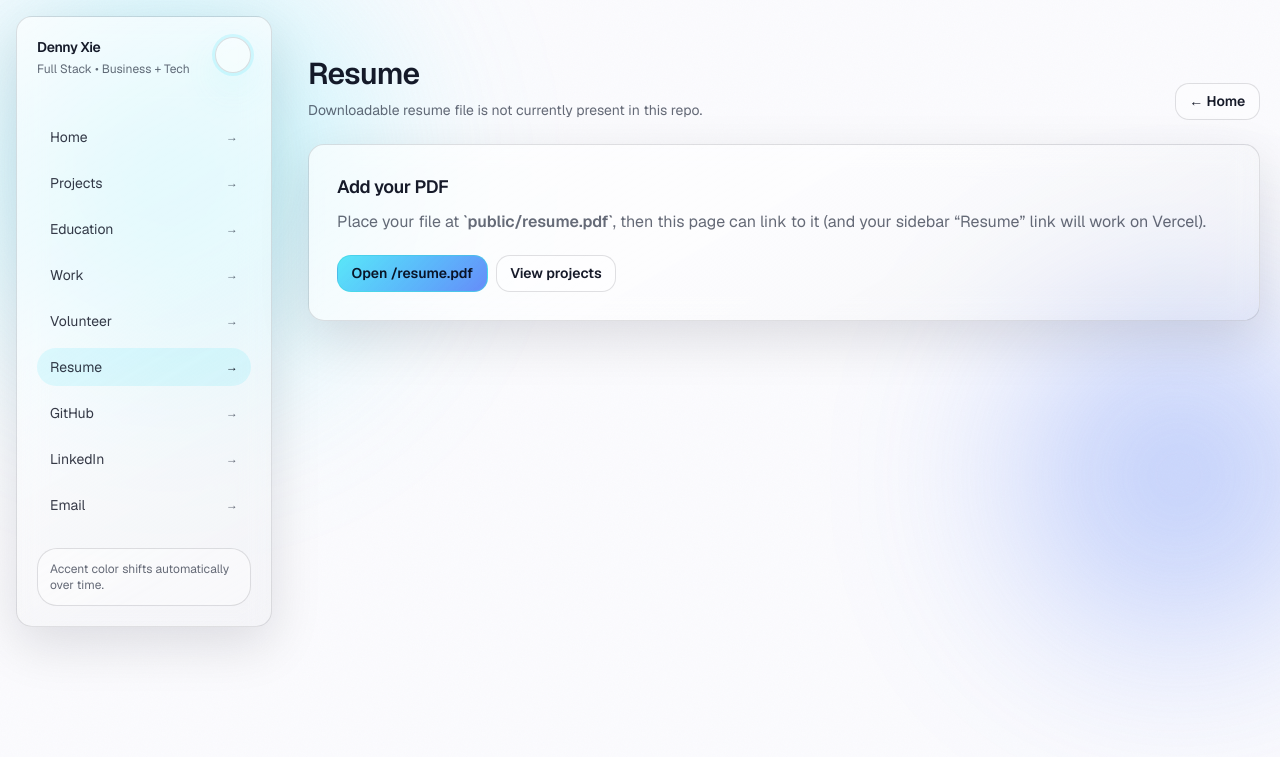
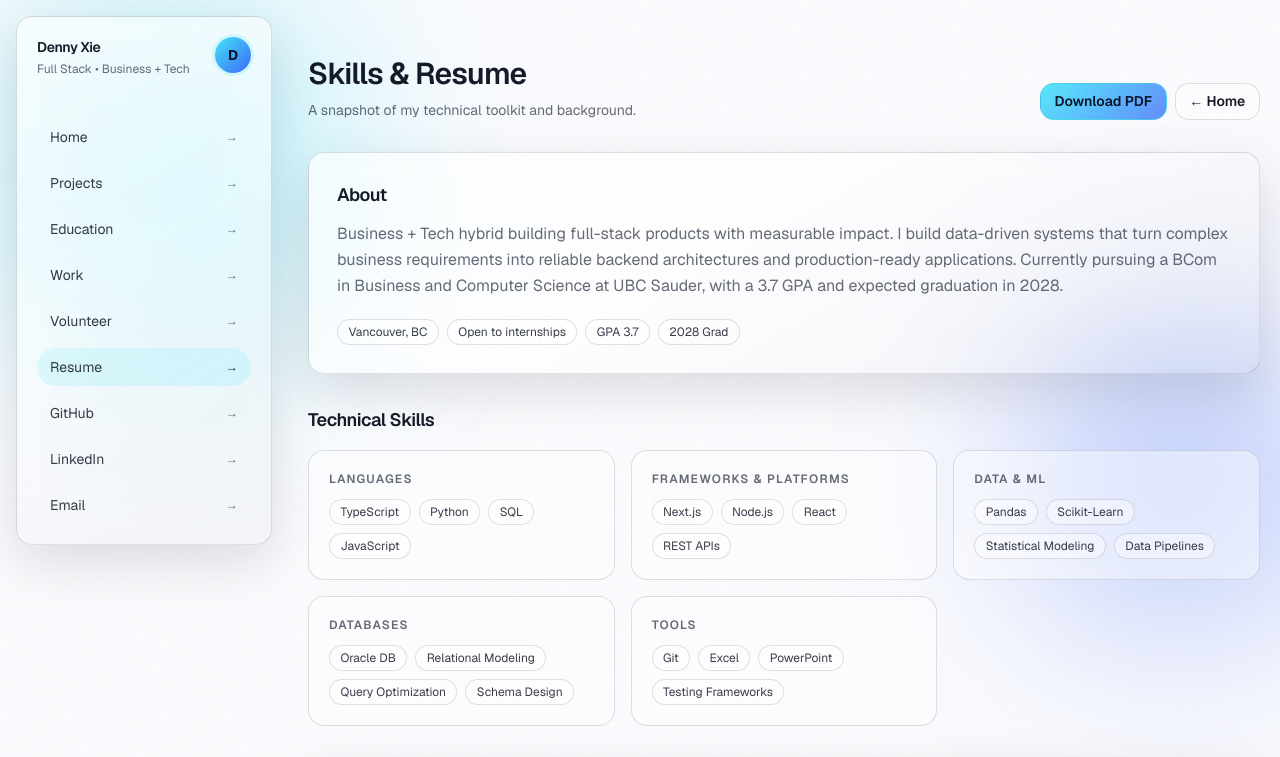
Before and after one commit to olddriver12356/DennyXHX_Profile, a Next.js app: page /resume in a window 1280 px wide. Shown: the top 757 px of the page. Built offline with nearby package versions, Linux system fonts and the light colour scheme.

Commit message:
Claude Embedding and Improvement

```diff
--- a/app/HomePage.tsx
+++ b/app/HomePage.tsx
@@ -138,7 +138,7 @@ export default function HomePage() {
       {/* Hero */}
       <section className="grid gap-10 md:grid-cols-[1.2fr_0.8fr] md:items-start">
         <div>
-          <div className="inline-flex items-center gap-2 rounded-full border border-[color:var(--border)] bg-[color:color-mix(in_oklab,var(--surface)_55%,transparent)] px-4 py-2 text-xs text-[color:var(--muted)] backdrop-blur">
+          <div className="inline-flex items-center gap-2 rounded-full border border-[color:var(--border)] bg-[color:color-mix(in_oklab,var(--surface)_55%,transparent)] px-4 py-2 text-xs text-[color:var(--muted)] backdrop-blur animate-fade-in delay-100">
             <span
               className="h-2 w-2 rounded-full"
               style={{ background: "var(--accent)" }}
@@ -146,22 +146,32 @@ export default function HomePage() {
             Open to internships • Vancouver, BC
           </div>
 
-          <h1 className="mt-6 text-4xl font-semibold leading-tight tracking-tight sm:text-6xl">
+          <h1 className="text-gradient mt-6 text-4xl font-semibold leading-tight tracking-tight sm:text-6xl animate-fade-up delay-200">
             {PROFILE.headline}
           </h1>
 
-          <p className="mt-5 max-w-2xl text-base leading-relaxed text-[color:var(--muted)] sm:text-lg">
+          <p className="mt-5 max-w-2xl text-base leading-relaxed text-[color:var(--muted)] sm:text-lg animate-fade-up delay-300">
             {PROFILE.subheadline}
           </p>
 
-          <div className="mt-7 flex flex-wrap gap-2">
+          <div className="mt-7 flex flex-wrap gap-2 animate-fade-up delay-400">
             <Chip>Full-stack engineering</Chip>
             <Chip>Product thinking</Chip>
             <Chip>Backend + data systems</Chip>
             <Chip>Clean UX</Chip>
           </div>
 
-          <div className="mt-8 flex flex-wrap gap-2">
+          <div className="mt-5 flex flex-wrap items-center gap-x-4 gap-y-1 text-xs text-[color:var(--muted)] animate-fade-up delay-400">
+            <span>GPA 3.7</span>
+            <span className="opacity-40">·</span>
+            <span>3 Projects</span>
+            <span className="opacity-40">·</span>
+            <span>BCom CS @ UBC</span>
+            <span className="opacity-40">·</span>
+            <span>2028 Grad</span>
+          </div>
+
+          <div className="mt-6 flex flex-wrap gap-2 animate-fade-up delay-500">
             <ButtonLink href="/projects" variant="primary">
               View projects
             </ButtonLink>
@@ -311,6 +321,13 @@ export default function HomePage() {
 
         <div className="mt-6 grid gap-6 md:grid-cols-3">
           <div className="rounded-2xl border border-[color:var(--border)] bg-[color:color-mix(in_oklab,var(--surface)_55%,transparent)] p-5">
+            <div className="mb-3 inline-flex h-9 w-9 items-center justify-center rounded-xl border border-[color:var(--border)] bg-[color:color-mix(in_oklab,var(--accent)_14%,transparent)] text-[color:var(--accent)]">
+              <svg className="h-4 w-4" viewBox="0 0 24 24" fill="none">
+                <rect x="2" y="7" width="20" height="14" rx="2" stroke="currentColor" strokeWidth="1.6"/>
+                <path d="M16 7V5a2 2 0 0 0-2-2h-4a2 2 0 0 0-2 2v2" stroke="currentColor" strokeWidth="1.6"/>
+                <path d="M12 12v4M10 14h4" stroke="currentColor" strokeWidth="1.6" strokeLinecap="round"/>
+              </svg>
+            </div>
             <div className="text-sm font-semibold">Business-driven engineering</div>
             <p className="mt-2 text-sm leading-relaxed text-[color:var(--muted)]">
               I translate constraints and goals into designs with clear trade-offs and
@@ -318,6 +335,13 @@ export default function HomePage() {
             </p>
           </div>
           <div className="rounded-2xl border border-[color:var(--border)] bg-[color:color-mix(in_oklab,var(--surface)_55%,transparent)] p-5">
+            <div className="mb-3 inline-flex h-9 w-9 items-center justify-center rounded-xl border border-[color:var(--border)] bg-[color:color-mix(in_oklab,var(--accent-2)_14%,transparent)] text-[color:var(--accent-2)]">
+              <svg className="h-4 w-4" viewBox="0 0 24 24" fill="none">
+                <path d="M4 6c0 1.66 3.58 3 8 3s8-1.34 8-3-3.58-3-8-3-8 1.34-8 3Z" stroke="currentColor" strokeWidth="1.6"/>
+                <path d="M4 6v6c0 1.66 3.58 3 8 3s8-1.34 8-3V6" stroke="currentColor" strokeWidth="1.6"/>
+                <path d="M4 12v6c0 1.66 3.58 3 8 3s8-1.34 8-3v-6" stroke="currentColor" strokeWidth="1.6"/>
+              </svg>
+            </div>
             <div className="text-sm font-semibold">Backend & data focus</div>
             <p className="mt-2 text-sm leading-relaxed text-[color:var(--muted)]">
               Strong schemas, validation, contracts, and performance patterns — not just
@@ -325,6 +349,12 @@ export default function HomePage() {
             </p>
           </div>
           <div className="rounded-2xl border border-[color:var(--border)] bg-[color:color-mix(in_oklab,var(--surface)_55%,transparent)] p-5">
+            <div className="mb-3 inline-flex h-9 w-9 items-center justify-center rounded-xl border border-[color:var(--border)] bg-[color:color-mix(in_oklab,var(--accent-3)_14%,transparent)] text-[color:var(--accent-3)]">
+              <svg className="h-4 w-4" viewBox="0 0 24 24" fill="none">
+                <path d="M1 4v6h6" stroke="currentColor" strokeWidth="1.6" strokeLinecap="round" strokeLinejoin="round"/>
+                <path d="M3.51 15a9 9 0 1 0 .49-4.5" stroke="currentColor" strokeWidth="1.6" strokeLinecap="round"/>
+              </svg>
+            </div>
             <div className="text-sm font-semibold">Iterative & analytical</div>
             <p className="mt-2 text-sm leading-relaxed text-[color:var(--muted)]">
               I build in loops: ship, measure, refine — whether it’s APIs or ML
--- a/app/globals.css
+++ b/app/globals.css
@@ -282,6 +282,42 @@ section[id] {
   }
 }
 
+@keyframes fadeUp {
+  from { opacity: 0; transform: translateY(16px); }
+  to   { opacity: 1; transform: translateY(0); }
+}
+
+@keyframes fadeIn {
+  from { opacity: 0; }
+  to   { opacity: 1; }
+}
+
+.animate-fade-up {
+  animation: fadeUp 0.55s ease-out both;
+}
+
+.animate-fade-in {
+  animation: fadeIn 0.5s ease-out both;
+}
+
+.delay-100 { animation-delay: 0.1s; }
+.delay-200 { animation-delay: 0.2s; }
+.delay-300 { animation-delay: 0.3s; }
+.delay-400 { animation-delay: 0.4s; }
+.delay-500 { animation-delay: 0.5s; }
+
+.text-gradient {
+  background: linear-gradient(
+    135deg,
+    var(--fg) 0%,
+    color-mix(in oklab, var(--accent) 90%, var(--fg)) 55%,
+    var(--accent-2) 100%
+  );
+  -webkit-background-clip: text;
+  -webkit-text-fill-color: transparent;
+  background-clip: text;
+}
+
 @media (prefers-reduced-motion: reduce) {
   html {
     scroll-behavior: auto;
@@ -291,4 +327,11 @@ section[id] {
   body::after {
     animation: none;
   }
+
+  .animate-fade-up,
+  .animate-fade-in {
+    animation: none;
+    opacity: 1;
+    transform: none;
+  }
 }
--- a/app/resume/page.tsx
+++ b/app/resume/page.tsx
@@ -1,33 +1,98 @@
 import Link from "next/link";
+
+const SKILLS = [
+  {
+    category: "Languages",
+    items: ["TypeScript", "Python", "SQL", "JavaScript"],
+  },
+  {
+    category: "Frameworks & Platforms",
+    items: ["Next.js", "Node.js", "React", "REST APIs"],
+  },
+  {
+    category: "Data & ML",
+    items: ["Pandas", "Scikit-Learn", "Statistical Modeling", "Data Pipelines"],
+  },
+  {
+    category: "Databases",
+    items: ["Oracle DB", "Relational Modeling", "Query Optimization", "Schema Design"],
+  },
+  {
+    category: "Tools",
+    items: ["Git", "Excel", "PowerPoint", "Testing Frameworks"],
+  },
+];
 
 export default function ResumePage() {
   return (
-    <div className="space-y-6">
-      <header className="flex flex-col gap-3 sm:flex-row sm:items-end sm:justify-between">
+    <div className="space-y-8">
+      <header className="flex flex-col gap-4 sm:flex-row sm:items-end sm:justify-between">
         <div>
-          <h1 className="text-3xl font-semibold tracking-tight">Resume</h1>
+          <h1 className="text-3xl font-semibold tracking-tight">Skills & Resume</h1>
           <p className="mt-2 text-sm text-[color:var(--muted)]">
-            Downloadable resume file is not currently present in this repo.
+            A snapshot of my technical toolkit and background.
           </p>
         </div>
-        <Link className="btn w-fit" href="/">
-          ← Home
-        </Link>
+        <div className="flex flex-wrap gap-2">
+          <a className="btn btn-primary" href="/resume.pdf" target="_blank" rel="noreferrer">
+            Download PDF
+          </a>
+          <Link className="btn" href="/">
+            ← Home
+          </Link>
+        </div>
       </header>
 
       <section className="surface rounded-2xl p-7">
-        <h2 className="text-lg font-semibold tracking-tight">Add your PDF</h2>
-        <p className="mt-2 leading-relaxed text-[color:var(--muted)]">
-          Place your file at <span className="font-semibold">`public/resume.pdf`</span>, then this
-          page can link to it (and your sidebar “Resume” link will work on Vercel).
+        <h2 className="text-lg font-semibold tracking-tight">About</h2>
+        <p className="mt-3 leading-relaxed text-[color:var(--muted)]">
+          Business + Tech hybrid building full-stack products with measurable impact. I build
+          data-driven systems that turn complex business requirements into reliable backend
+          architectures and production-ready applications. Currently pursuing a BCom in Business
+          and Computer Science at UBC Sauder, with a 3.7 GPA and expected graduation in 2028.
         </p>
+        <div className="mt-5 flex flex-wrap gap-2">
+          <span className="chip">Vancouver, BC</span>
+          <span className="chip">Open to internships</span>
+          <span className="chip">GPA 3.7</span>
+          <span className="chip">2028 Grad</span>
+        </div>
+      </section>
 
-        <div className="mt-5 flex flex-wrap gap-2">
-          <a className="btn btn-primary" href="/resume.pdf">
-            Open /resume.pdf
-          </a>
+      <section className="space-y-4">
+        <h2 className="text-lg font-semibold tracking-tight">Technical Skills</h2>
+        <div className="grid gap-4 sm:grid-cols-2 lg:grid-cols-3">
+          {SKILLS.map((group) => (
+            <div
+              key={group.category}
+              className="rounded-2xl border border-[color:var(--border)] bg-[color:color-mix(in_oklab,var(--surface)_58%,transparent)] p-5 backdrop-blur"
+            >
+              <div className="text-xs font-semibold uppercase tracking-widest text-[color:var(--muted)]">
+                {group.category}
+              </div>
+              <div className="mt-3 flex flex-wrap gap-2">
+                {group.items.map((item) => (
+                  <span key={item} className="chip">
+                    {item}
+                  </span>
+                ))}
+              </div>
+            </div>
+          ))}
+        </div>
+      </section>
+
+      <section className="surface rounded-2xl p-7">
+        <h2 className="text-lg font-semibold tracking-tight">Quick Links</h2>
+        <div className="mt-4 flex flex-wrap gap-2">
           <Link className="btn" href="/projects">
-            View projects
+            Projects →
+          </Link>
+          <Link className="btn" href="/work">
+            Work experience →
+          </Link>
+          <Link className="btn" href="/education">
+            Education →
           </Link>
         </div>
       </section>
--- a/components/EntryCard.tsx
+++ b/components/EntryCard.tsx
@@ -18,7 +18,7 @@ export function EntryCard({
   return (
     <Link
       href={href}
-      className="group block overflow-hidden rounded-2xl border border-[color:var(--border)] bg-[color:color-mix(in_oklab,var(--surface)_58%,transparent)] p-6 backdrop-blur transition hover:-translate-y-0.5 hover:border-[color:color-mix(in_oklab,var(--accent)_38%,var(--border))]"
+      className="group relative block overflow-hidden rounded-2xl border border-[color:var(--border)] bg-[color:color-mix(in_oklab,var(--surface)_58%,transparent)] p-6 backdrop-blur transition hover:-translate-y-0.5 hover:border-[color:color-mix(in_oklab,var(--accent)_38%,var(--border))]"
     >
       <div className="pointer-events-none absolute -inset-28 opacity-0 transition group-hover:opacity-100">
         <div className="h-full w-full bg-[radial-gradient(circle_at_30%_15%,color-mix(in_oklab,var(--accent)_16%,transparent),transparent_55%),radial-gradient(circle_at_70%_60%,color-mix(in_oklab,var(--accent-2)_14%,transparent),transparent_55%)]" />
--- a/components/Sidebar.tsx
+++ b/components/Sidebar.tsx
@@ -56,14 +56,16 @@ export function Sidebar({
             <div className="mt-1 text-xs text-[color:var(--muted)]">{PROFILE.role}</div>
           </div>
           <span
-            className="inline-flex h-9 w-9 items-center justify-center rounded-xl border border-[color:var(--border)] bg-[color:color-mix(in_oklab,var(--surface)_55%,transparent)]"
+            className="inline-flex h-9 w-9 items-center justify-center rounded-xl text-sm font-bold"
             aria-hidden="true"
-            title="Accent drifts automatically"
             style={{
-              boxShadow:
-                "0 0 0 3px color-mix(in oklab, var(--accent) 18%, transparent), 0 16px 40px color-mix(in oklab, var(--accent) 14%, transparent)",
+              background: "linear-gradient(135deg, var(--accent), var(--accent-2))",
+              color: "rgba(2, 6, 23, 0.92)",
+              boxShadow: "0 0 0 3px color-mix(in oklab, var(--accent) 18%, transparent)",
             }}
-          />
+          >
+            D
+          </span>
         </div>
 
         <div className="my-5 h-px w-full bg-white/5" />
@@ -106,9 +108,6 @@ export function Sidebar({
           })}
         </nav>
 
-        <div className="mt-6 rounded-xl border border-[color:var(--border)] bg-[color:color-mix(in_oklab,var(--surface)_55%,transparent)] p-3 text-xs text-[color:var(--muted)]">
-          Accent color shifts automatically over time.
-        </div>
       </div>
     </div>
   );
--- a/lib/education.ts
+++ b/lib/education.ts
@@ -38,10 +38,9 @@ export const EDUCATION: EducationItem[] = [
     school: "Peking University",
     program: "Exchange Student",
     location: "Beijing, China",
-    start: "2024",
-    end: "2024",
+    start: "Summer 2024",
     summary:
-      "I was an exchange student at Peking University from 2024 to 2024. I took courses in Finance Applications, and I was able to learn about the Financial Estimation and Analysis.",
+      "Completed an exchange term at Peking University, taking coursework in Finance Applications and Financial Estimation and Analysis alongside students from across Asia.",
     Grade: [
       "Grade: A",
     ],
--- a/lib/work.ts
+++ b/lib/work.ts
@@ -25,7 +25,7 @@ export const WORK: WorkItem[] = [
     start: "2023 May",
     end: "2023 August",
     summary:
-      "I was an investment analyst intern at ShanDong ZhongCheng Investment Management ltd. from 2023 May to 2023 August. I was able to learn about the Investment Analysis and Portfolio Management.",
+      "Joined ShanDong ZhongCheng Investment Management as an Investment Analyst Intern, conducting financial statement analysis, ROI modeling, and investment research to support portfolio decisions across 5+ corporate projects.",
     responsibilities: [
       "Read financial statements (income statement, balance sheet, cash flow)",
       "Analyze financial data and prepare reports",
```
Also changed, not shown: app/projects/[slug]/page.tsx (+5 -2 lines), lib/volunteer.ts (+5 -7 lines), 1 other file (tests, documents, lock files or other folders).
